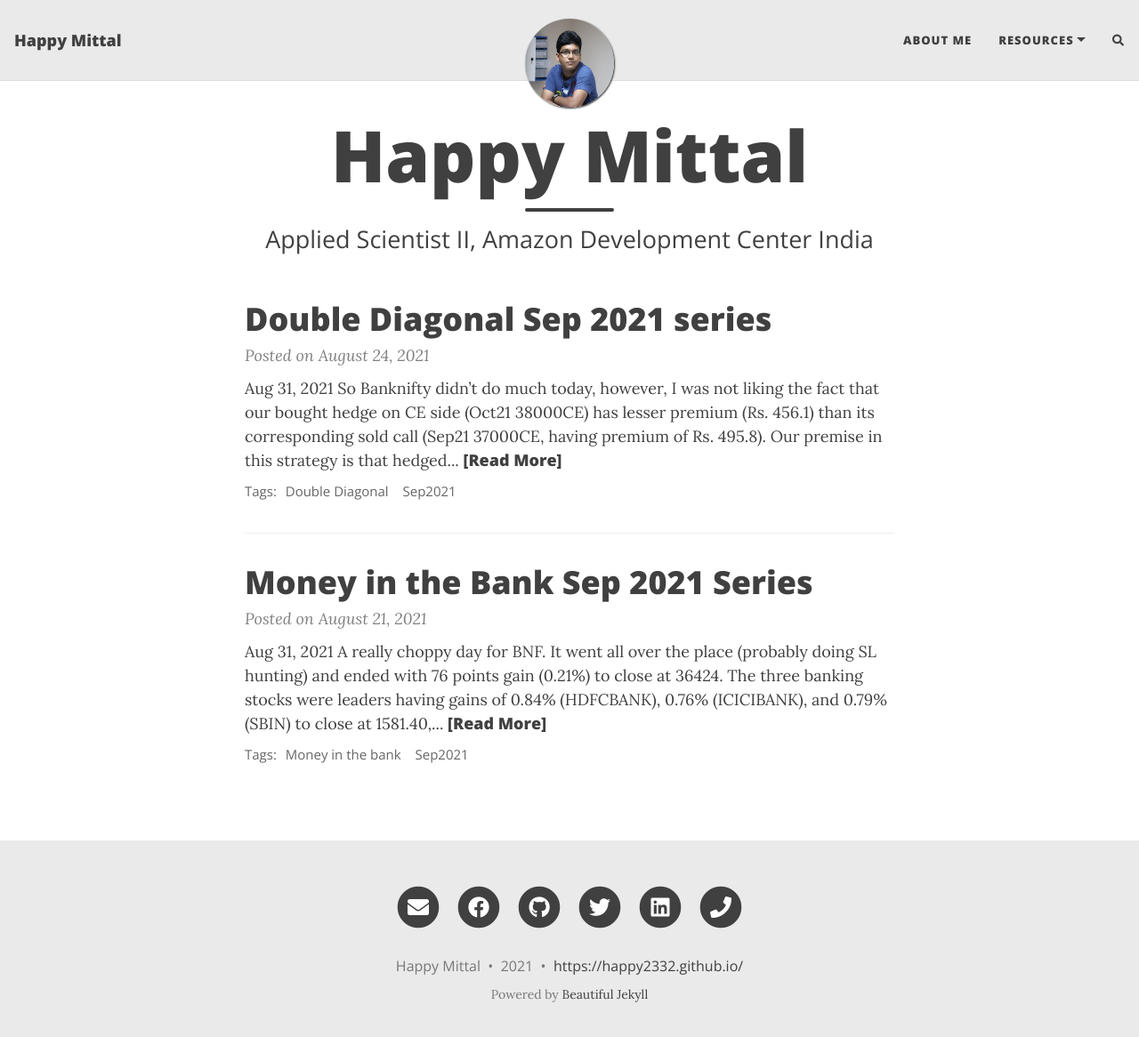
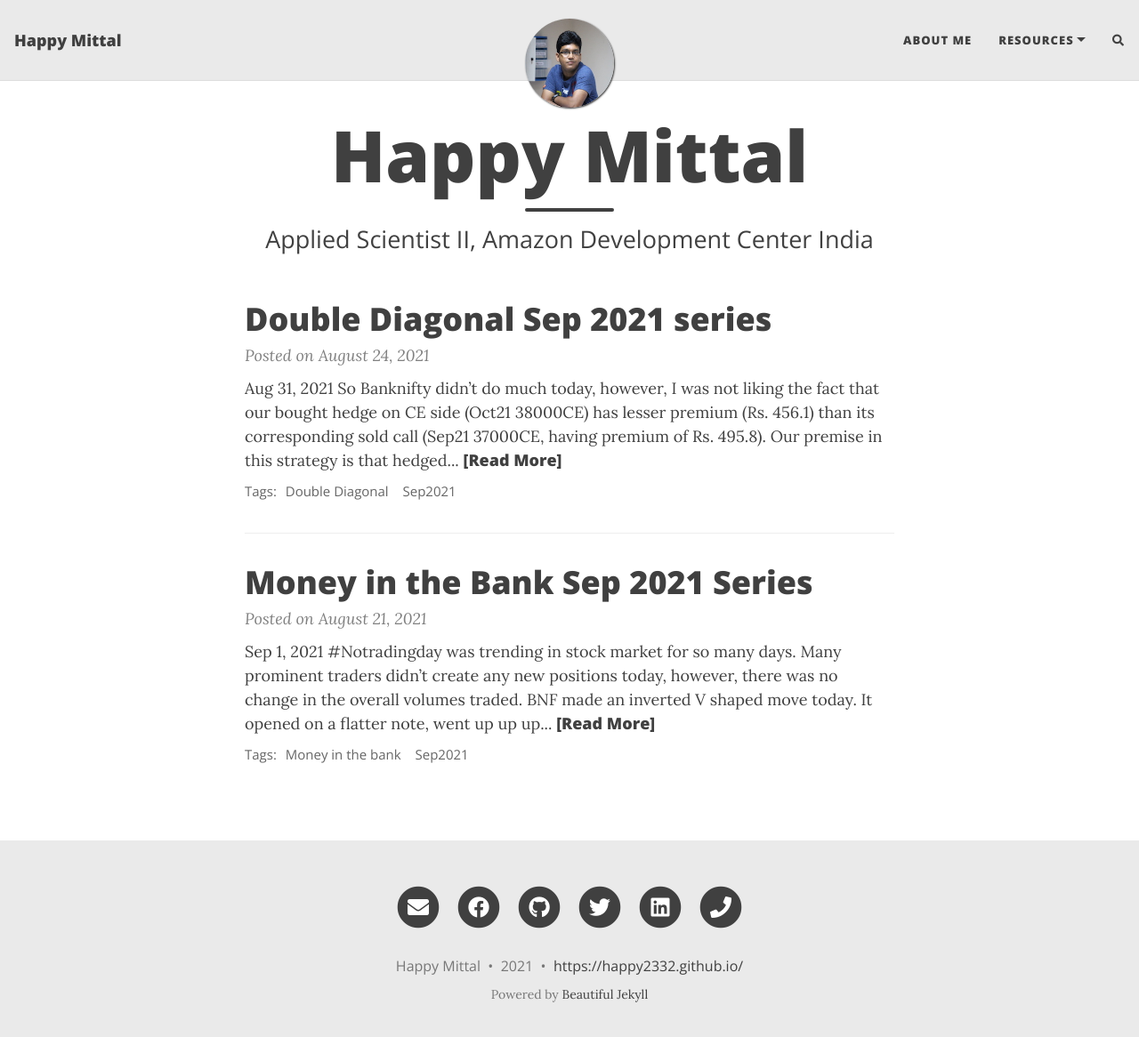
Before and after one commit to happy2332/happy2332.github.io, a Jekyll site: the page built from index.html, in a window 1280 px wide and 1179 px high. Shown: the top 1166 px of the window at 89% size. Built offline with Jekyll 4.4.1, drawn with Linux system fonts in a browser that asks for light colours; nearby versions of some CDN libraries; the list of posts is cut into pages by our own code; comment, search, counter and statistics services are not loaded.

Commit message:
Update 2021-08-21-money-in-the-bank-sep-21.md

```diff
--- a/_posts/2021-08-21-money-in-the-bank-sep-21.md
+++ b/_posts/2021-08-21-money-in-the-bank-sep-21.md
@@ -5,10 +5,15 @@ tags: [Money in the bank, Sep2021]
 comments: true
 ---
 
+### Sep 1, 2021
+#Notradingday was trending in stock market for so many days. Many prominent traders didn't create any new positions today, however, there was no change in the overall volumes traded. BNF made an inverted V shaped move today. It opened on a flatter note, went up up up till 36997 and then returned from there to close at 36574.30. Similar was the case with our 3 banking stocks, so ultimately, they closed at almost where they were yesterday. Our MTM profit stands at Rs. 6220. We continue to stay with the trades.
+
+![mib_status_sep_01_2021](../assets/img/mib_status_sep_01_2021.jpg)
+
 ### Aug 31, 2021
 A really choppy day for BNF. It went all over the place (probably doing SL hunting) and ended with 76 points gain (0.21%) to close at 36424. The three banking stocks were leaders having gains of 0.84% (HDFCBANK), 0.76% (ICICIBANK), and 0.79% (SBIN) to close at 1581.40, 719.05 and 426.05 respectively. Although BNF moved up, our bought put actually gained some price due to massive 9.01% increase in India Vix (which came due to Nifty breaking 17k barrier, and moving into unchartered territory). Our current MTM profit stands at Rs. 6508.75. We still keep our trades as it is and wait for profit to cross Rs. 9k before booking it.
 
-![mib_status_aug_31_2021_1](../assets/img/mib_status_aug_31_2021.jpg)
+![mib_status_aug_31_2021](../assets/img/mib_status_aug_31_2021.jpg)
 
 ### Aug 30, 2021
 Sometimes Mondays are dark, but this Monday brought sunshine to BNF and its stocks. After opening 150 points gap-up, BNF went *up up up*, and finally gained 2.02% to close at 36347.65. Our 3 stocks also had party and gained 1.28% (HDFCBANK), 1.99% (ICICIBANK), and 2.49% (SBIN) to close at 1568.25, 713.65 and 422.7 respectively. It was just a matter of time that our MTM profit crossed Rs. 20k, and we closed our first set of Sepember 2021 series with profit of Rs. 20640 at around 12 noon.
```
